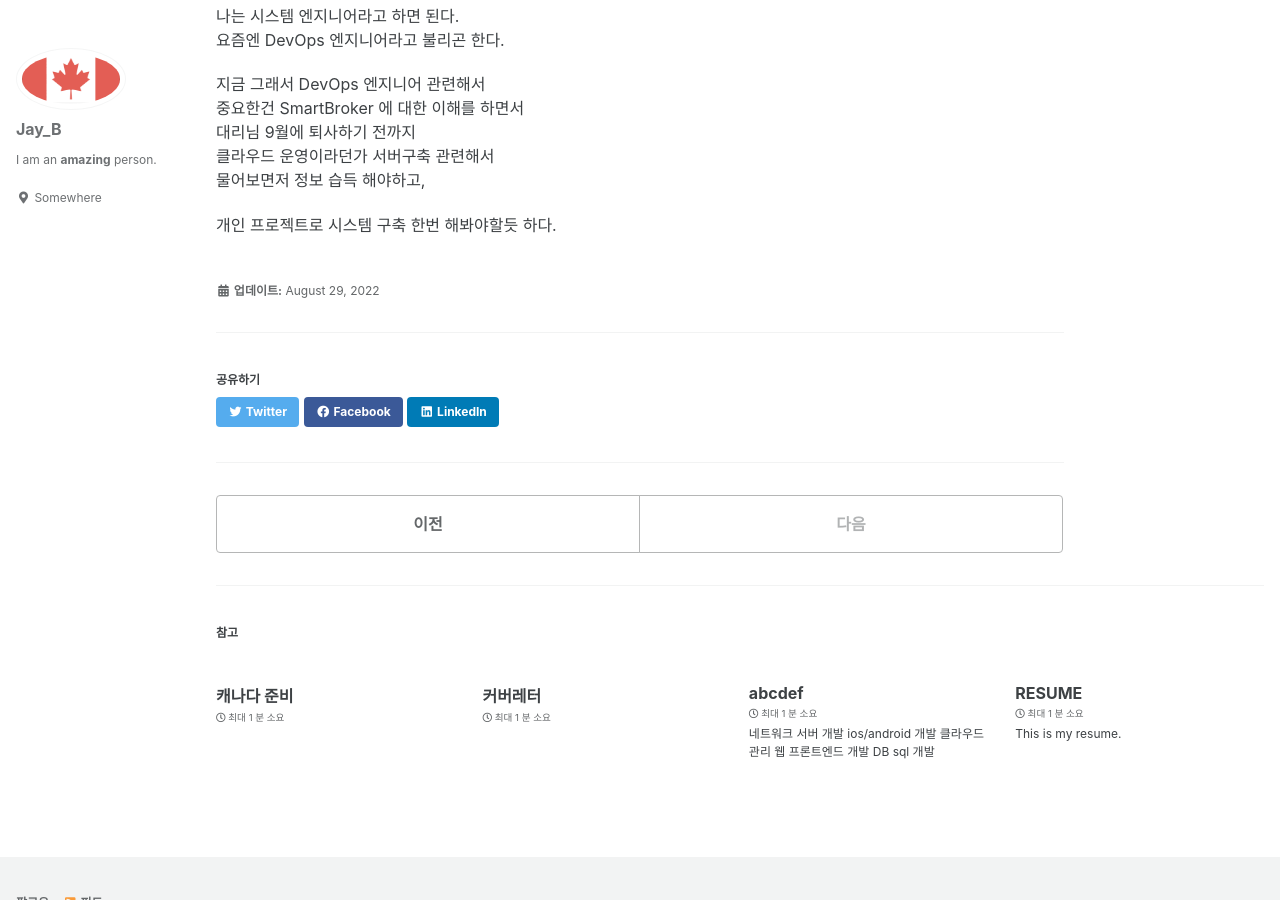
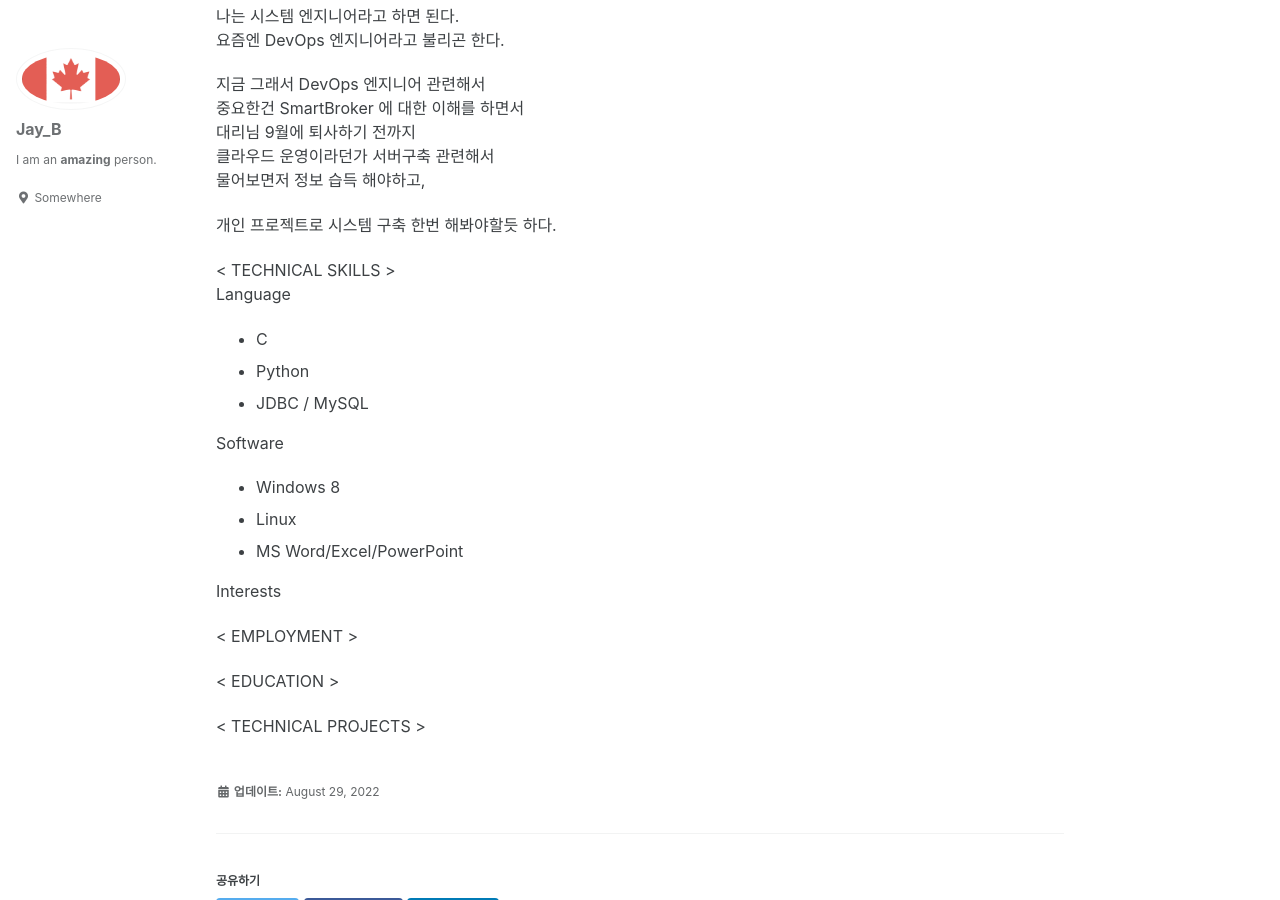
Before and after one commit to LimJunBeom/jayb.github.io, a Jekyll site: the page built from _posts/2022-08-29-RESUME.md, in a window 1280 px wide and 900 px high, scrolled down 324 px. Built offline with Jekyll 4.4.1, drawn with Linux system fonts in a browser that asks for light colours; cached includes are drawn as plain includes.

Commit message:
Update 2022-08-29-RESUME.md

```diff
--- a/_posts/2022-08-29-RESUME.md
+++ b/_posts/2022-08-29-RESUME.md
@@ -27,3 +27,28 @@ tags:
 물어보면저 정보 습득 해야하고,
 
 개인 프로젝트로 시스템 구축 한번 해봐야할듯 하다.
+
+
+&lt; TECHNICAL SKILLS &gt;
+Language
+* C
+* Python
+* JDBC / MySQL
+
+Software
+* Windows 8
+* Linux
+* MS Word/Excel/PowerPoint
+
+Interests
+
+
+&lt; EMPLOYMENT &gt;
+
+
+
+&lt; EDUCATION &gt;
+
+
+
+&lt; TECHNICAL PROJECTS &gt;
```
